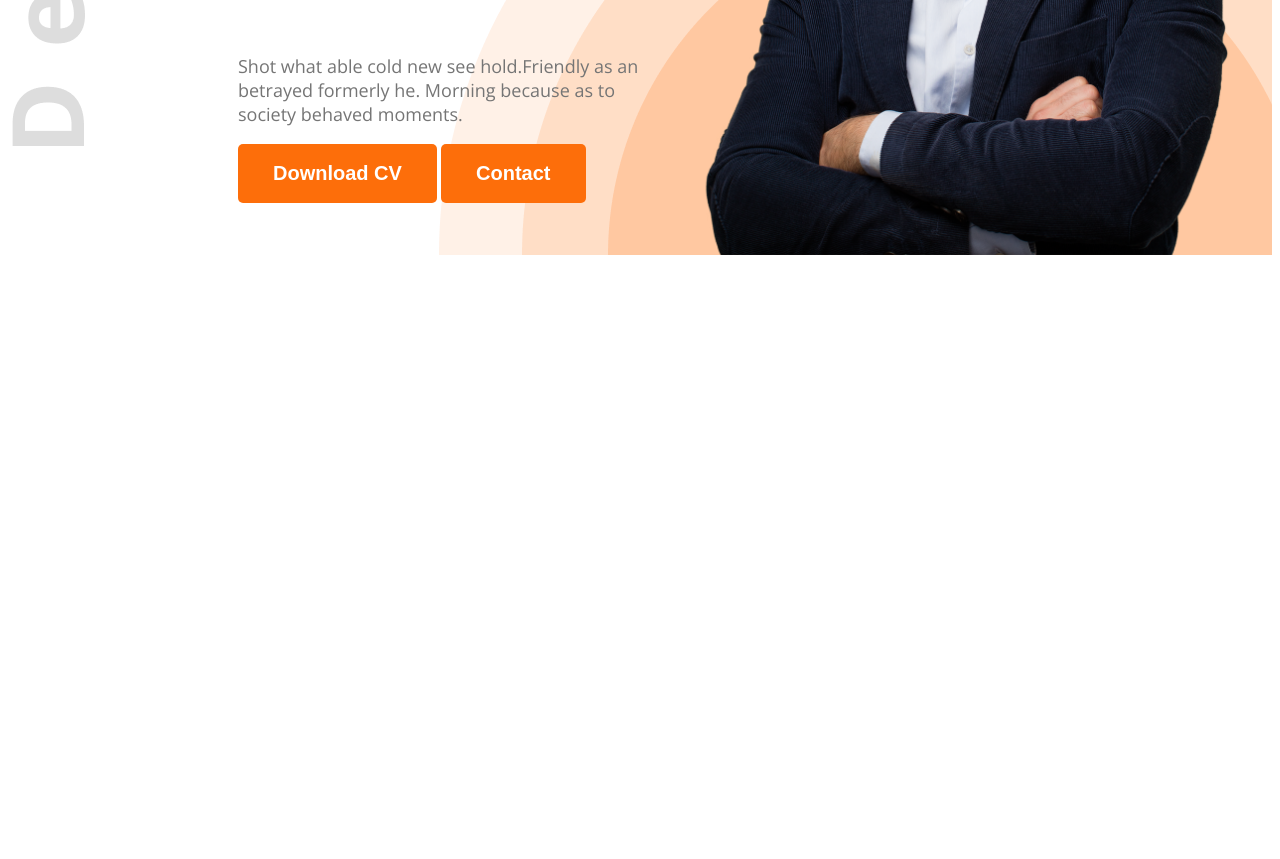
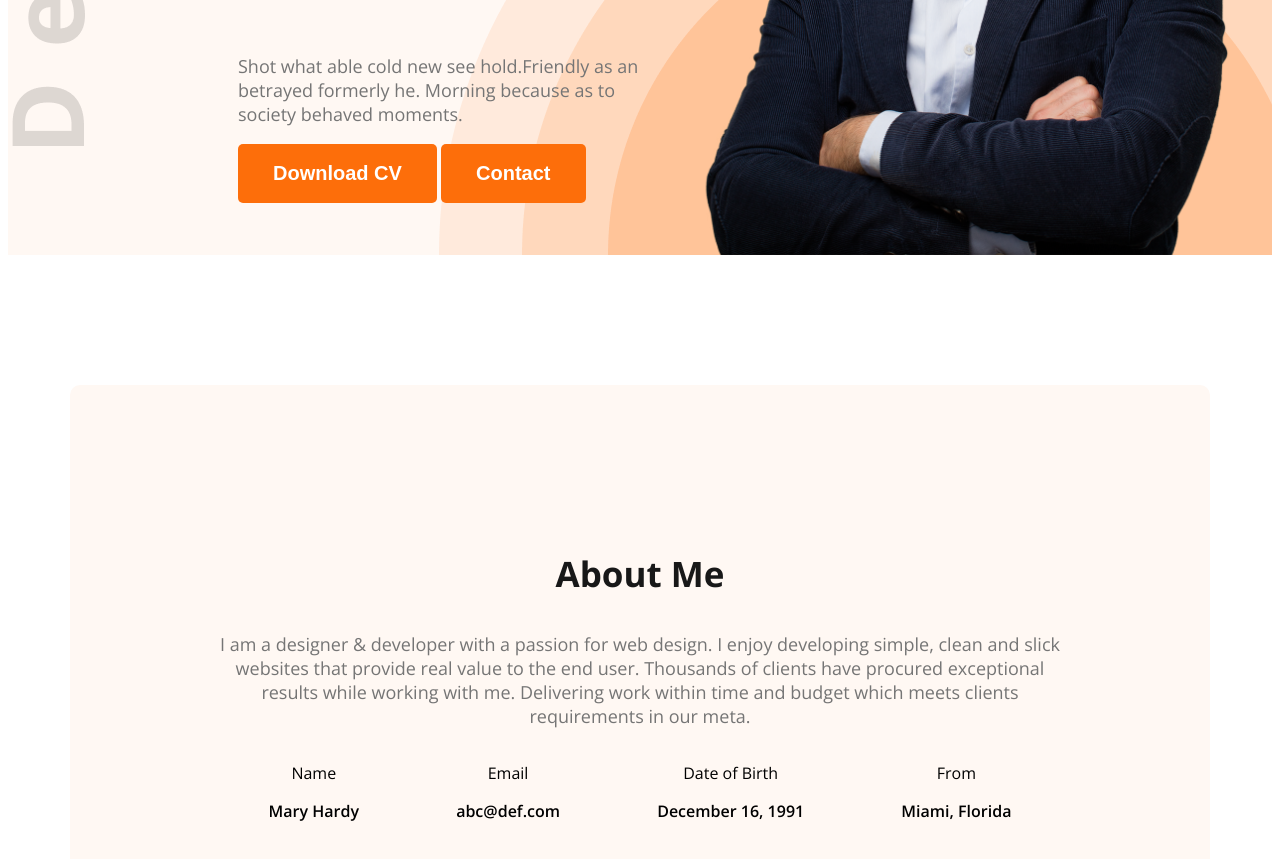
Before and after one commit to OneInchDorito/webdev_portfolio, a plain HTML site: page index.html in a window 1280 px wide. Shown: the part 667-1526 px from the top of the page. Before the commit the page ends 930 px from the top, so only its background shows below. Drawn offline with nearby package versions, Linux system fonts and the light colour scheme.

Commit message:
Third phase completed

```diff
--- a/Styles/portfolio.css
+++ b/Styles/portfolio.css
@@ -9,6 +9,10 @@
 }
 
 /* Shared Styles */
+.secondary-bg{
+    background-color: #FFF8F3;
+}
+
 .text-primary{
     color: #FD6E0A;
 }
@@ -24,6 +28,17 @@
     padding: 18px 35px;
     border-radius: 5px;
     border: none;
+}
+
+.section-title{
+    font-size: 35px;
+    font-weight: bold;
+    color: #181818;
+}
+
+.section-description{
+    font-size: 18px;
+    color: #757575;
 }
 /* header */
 .header{
@@ -92,3 +107,23 @@ nav ul{
     width: 580px;
 
 }
+/* main styles */
+main{
+    max-width: 1140px;
+    margin: 0 auto;
+}
+
+/* about styles  */
+.about{
+    border-radius: 10px;
+    padding: 130px 150px;
+    text-align: center;
+    margin-top: 130px;
+}
+.about-items{
+    display: flex;
+    justify-content: space-around;
+}
+.item-description{
+    font-weight: 600;
+}
--- a/index.html
+++ b/index.html
@@ -10,7 +10,7 @@
     <link rel="stylesheet" href="Styles/portfolio.css">
 </head>
 <body class = "open-sans-normal">
-    <header class="header">
+    <header class="header secondary-bg">
         <nav>
             <h3 class="nav-title">Ma<span class="text-primary">r</span>y</h3>
             <ul>
@@ -32,7 +32,28 @@
         </div>
     </header>
     <main>
-
+        <section class="about secondary-bg">
+            <h3 class="section-title">About Me</h3>
+            <p class="section-description">I am a designer & developer with a passion for web design. I enjoy developing simple, clean and slick websites that provide real value to the end user. Thousands of clients have procured exceptional results while working with me. Delivering work within time and budget which meets clients requirements in our meta.</p>
+            <div class="about-items">
+                <div class="about-item">
+                    <p class="item-title">Name</p>
+                    <p class="item-description">Mary Hardy</p>
+                </div>
+                <div class="about-item">
+                    <p class="item-title">Email</p>
+                    <p class="item-description">abc@def.com</p>
+                </div>
+                <div class="about-item">
+                    <p class="item-title">Date of Birth</p>
+                    <p class="item-description">December 16, 1991</p>
+                </div>
+                <div class="about-item">
+                    <p class="item-title">From</p>
+                    <p class="item-description">Miami, Florida</p>
+                </div>
+            </div>
+        </section>
     </main>
     <footer>
 
```
